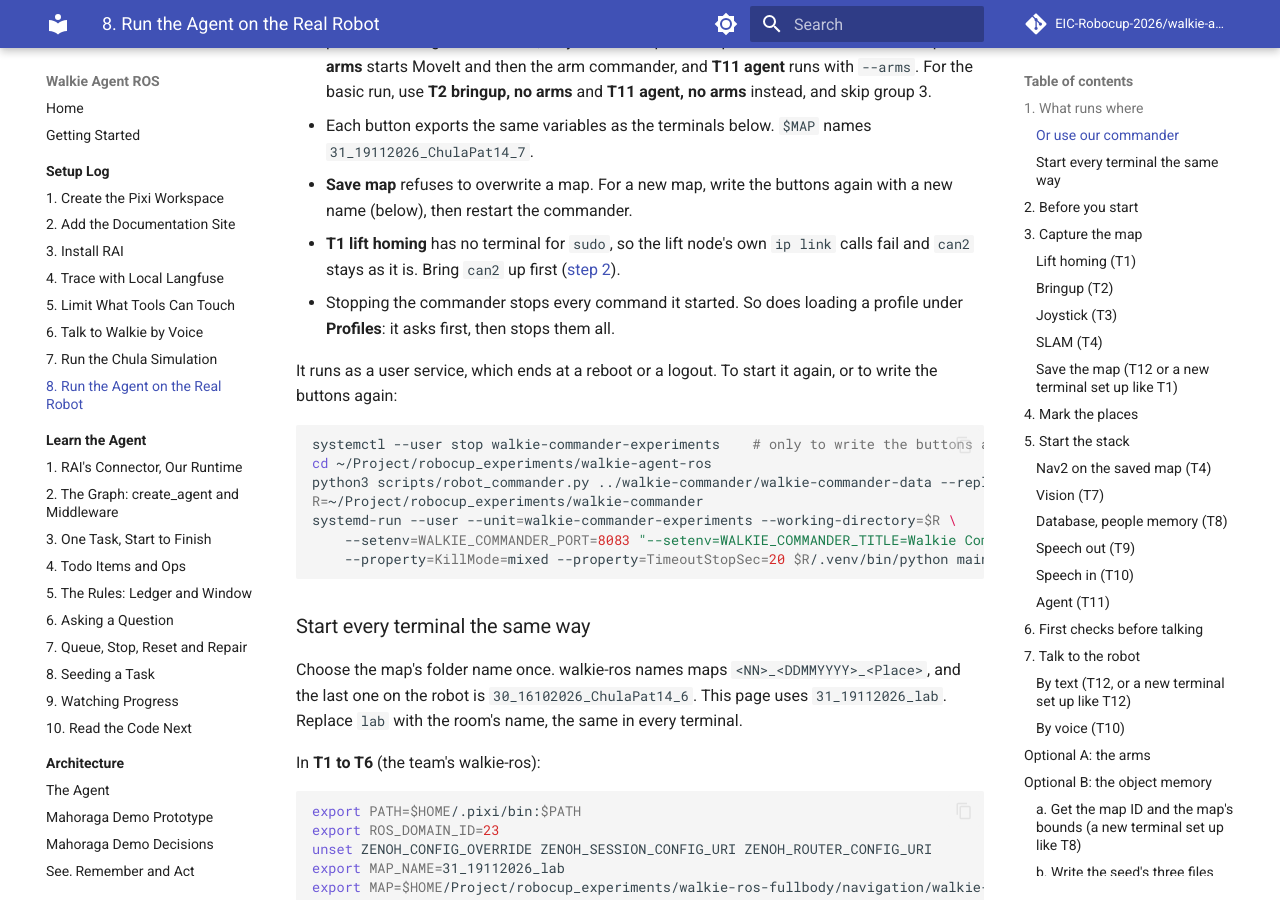
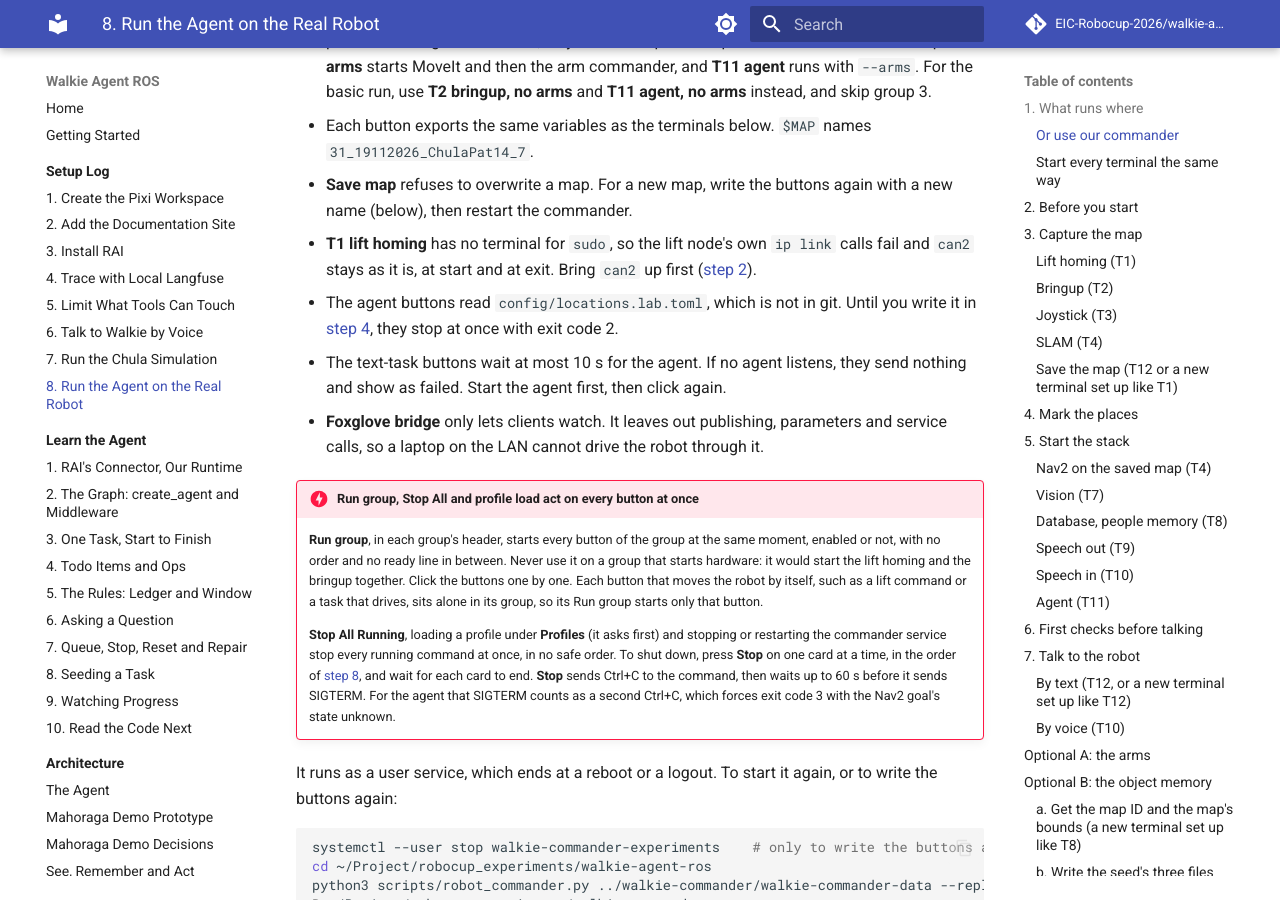
Before and after one commit to EIC-Robocup-2026/walkie-agent-ros, an MkDocs documentation site: the page built from docs/setup/09-real-robot.md, in a window 1280 px wide and 900 px high, scrolled down 2387 px. Built offline with MkDocs 1.6.1 and Material for MkDocs 9.7.7, drawn with Linux system fonts in a browser that asks for light colours; comment, search, counter and statistics services are not loaded; some of the changed text lies outside the part shown.

Commit message:
fix: make the robot commander's buttons safer to click

```diff
--- a/docs/setup/09-real-robot.md
+++ b/docs/setup/09-real-robot.md
@@ -74,10 +74,34 @@ terminal above, plus Save map, the Foxglove bridge and a test task. Open
 - **Save map** refuses to overwrite a map. For a new map, write the buttons
   again with a new name (below), then restart the commander.
 - **T1 lift homing** has no terminal for `sudo`, so the lift node's own
-  `ip link` calls fail and `can2` stays as it is. Bring `can2` up first
-  ([step 2](#2-before-you-start)).
-- Stopping the commander stops every command it started. So does loading a
-  profile under **Profiles**: it asks first, then stops them all.
+  `ip link` calls fail and `can2` stays as it is, at start and at exit. Bring
+  `can2` up first ([step 2](#2-before-you-start)).
+- The agent buttons read `config/locations.lab.toml`, which is not in git. Until
+  you write it in [step 4](#4-mark-the-places), they stop at once with exit
+  code 2.
+- The text-task buttons wait at most 10 s for the agent. If no agent listens,
+  they send nothing and show as failed. Start the agent first, then click
+  again.
+- **Foxglove bridge** only lets clients watch. It leaves out publishing,
+  parameters and service calls, so a laptop on the LAN cannot drive the robot
+  through it.
+
+!!! danger "Run group, Stop All and profile load act on every button at once"
+    **Run group**, in each group's header, starts every button of the group at
+    the same moment, enabled or not, with no order and no ready line in
+    between. Never use it on a group that starts hardware: it would start the
+    lift homing and the bringup together. Click the buttons one by one. Each
+    button that moves the robot by itself, such as a lift command or a task
+    that drives, sits alone in its group, so its Run group starts only that
+    button.
+
+    **Stop All Running**, loading a profile under **Profiles** (it asks first)
+    and stopping or restarting the commander service stop every running
+    command at once, in no safe order. To shut down, press **Stop** on one card
+    at a time, in the order of [step 8](#8-stop-and-reset), and wait for each
+    card to end. **Stop** sends Ctrl+C to the command, then waits up to 60 s
+    before it sends SIGTERM. For the agent that SIGTERM counts as a second
+    Ctrl+C, which forces exit code 3 with the Nav2 goal's state unknown.
 
 It runs as a user service, which ends at a reboot or a logout. To start it
 again, or to write the buttons again:
@@ -361,8 +385,9 @@ pixi run --as-is ros2 launch robot_bringup lift_homing.launch.py
 - `sudo -v` caches your password. The lift node runs
   `sudo /sbin/ip link set can2 down` and `up` itself, so without it the node
   may stop at a password prompt.
-- **Keep it running for the whole test.** When it exits, it takes `can2` down,
-  and the base on the same bus stops working. It also publishes `lift_joint`:
+- **Keep it running for the whole test.** When it exits, it takes `can2` down
+  (unless its `sudo` failed, as under our commander), and the base on the same
+  bus stops working. It also publishes `lift_joint`:
   the bringup relays `lift/joint_states` to `/joint_states`, and without it
   there is no TF from the base to the camera.
 
@@ -1197,16 +1222,22 @@ exit:
 6. T3 joystick.
 7. T2 bringup. With the arms, they fall when it stops
    ([Optional A](#optional-a-the-arms)).
-8. T1 lift homing, **last**. It takes `can2` down when it exits.
+8. T1 lift homing, **last**. Started from a terminal where `sudo -v` ran, it
+   takes `can2` down when it exits. Started from our commander, its `sudo`
+   fails without a terminal, and `can2` stays up.
 
 Leave the Zenoh router running.
+
+In our commander, press **Stop** on each card in this order, and wait until
+the card shows that it ended before the next. Never use **Stop All Running**
+(see [Or use our commander](#or-use-our-commander)).
 
 ## 9. When something goes wrong
 
 | Symptom | Likely cause | Check |
 | --- | --- | --- |
 | The lift or the base does not move, or CAN errors | CAN names swapped | The driver check in [step 2](#2-before-you-start) |
-| The base stops working mid-test | The lift node exited and took `can2` down | T1 is still running. Restart the bringup after the lift, never the lift alone |
+| The base stops working mid-test | The lift node exited and took `can2` down (only when it started from a terminal with `sudo`) | T1 is still running, and the CAN check in [step 2](#2-before-you-start). Restart the bringup after the lift, never the lift alone |
 | The joystick does nothing | No gamepad, or the wrong device | The name check in [step 2](#2-before-you-start), then `dev:=` the gamepad's device in T3 |
 | The robot moves when you move the remote mouse | T3 runs on RustDesk's `mouce-library-fake-mouse` | Stop T3 at once, and start it again with the gamepad's device |
 | `tf2_echo` says `frame map does not exist`, or T4 never logs `Managed nodes are active` | Nav2 or AMCL is not up, or has no initial pose yet | T4's log for a failed lifecycle node, then set the initial pose ([step 5](#nav2-on-the-saved-map-t4)) |
```
Also changed, not shown: 1 other file.
